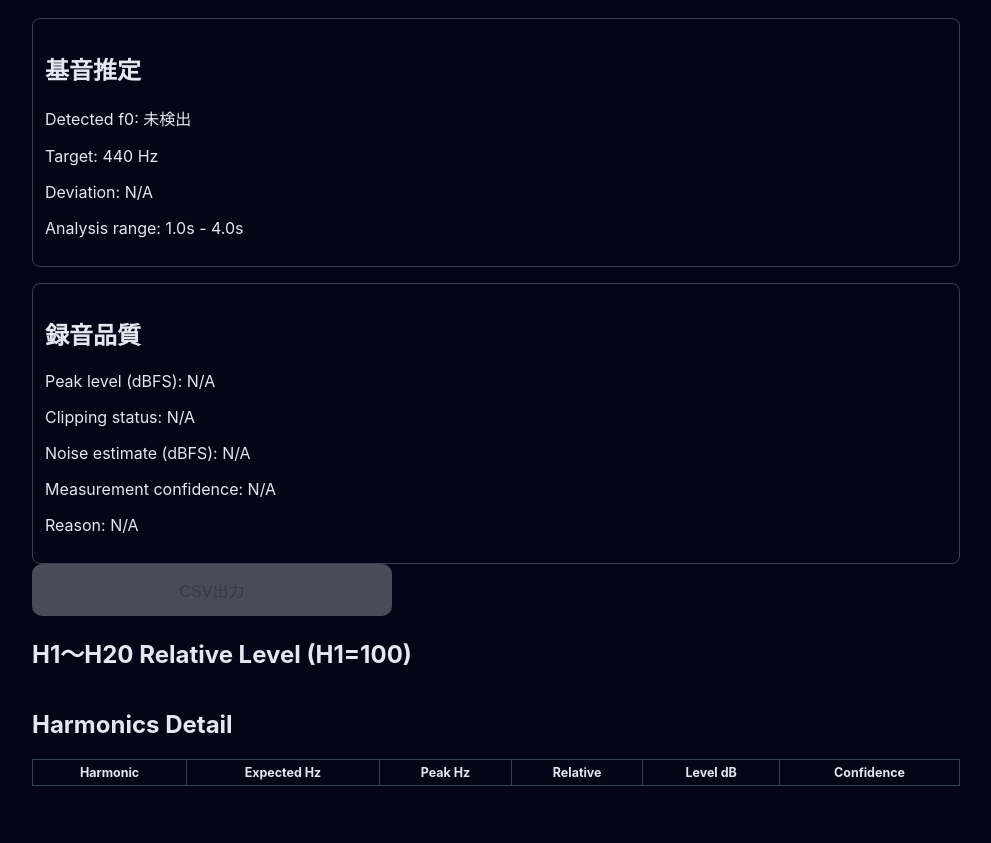
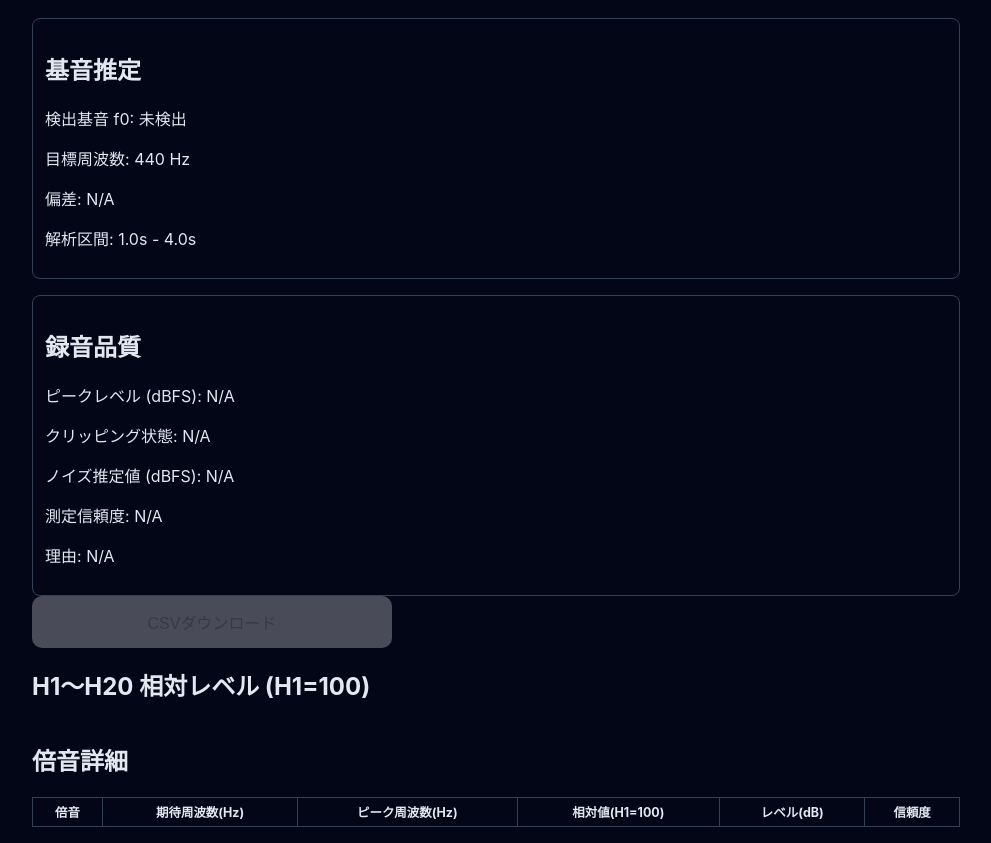
Before and after one commit to HikaVn/Tone_Visualizer, a React (Vite) app: page / in a window 1280 px wide. Shown: the part 1012-1855 px from the top of the page, without its empty margins (144-1135 px from the left). Before the commit the page ends 1814 px from the top, so only its background shows below. Built offline with nearby package versions, Linux system fonts and the light colour scheme.

Commit message:
Localize result labels from English to Japanese

```diff
--- a/src/App.tsx
+++ b/src/App.tsx
@@ -150,7 +150,7 @@ function App() {
   return (
     <main className="app">
       <h1>A4 Harmonic Analyzer</h1>
-      <p className="subtitle">Prototype 1 / Phase 4: 品質評価 + CSV出力</p>
+      <p className="subtitle">Prototype 1 / Phase 4: 品質評価 + CSVダウンロード</p>
       <button className="record-button" type="button" onClick={startRecording} disabled={status === 'recording'}>{status === 'recording' ? `録音中… ${secondsLeft}s` : '録音開始（5秒）'}</button>
       <p className="message">{message}</p>
       <canvas ref={canvasRef} className="wave-canvas" width={900} height={300} aria-label="録音波形キャンバス" />
@@ -160,7 +160,7 @@ function App() {
       <FundamentalResultCard result={fundamental} />
       <RecordingQualityCard quality={quality} />
       {h1Warning ? <p className="warning">{h1Warning}</p> : null}
-      <button type="button" className="record-button" onClick={downloadCsv} disabled={harmonics.length !== 20}>CSV出力</button>
+      <button type="button" className="record-button" onClick={downloadCsv} disabled={harmonics.length !== 20}>CSVダウンロード</button>
       <HarmonicsBarChart data={harmonics} />
       <HarmonicsTable data={harmonics} />
     </main>
--- a/src/components/FundamentalResultCard.tsx
+++ b/src/components/FundamentalResultCard.tsx
@@ -6,10 +6,10 @@ export default function FundamentalResultCard({ result }: Props) {
   return (
     <section className="result-card">
       <h2>基音推定</h2>
-      <p>Detected f0: {result?.detectedF0Hz ? `${result.detectedF0Hz.toFixed(2)} Hz` : '未検出'}</p>
-      <p>Target: {result?.targetFrequencyHz ?? 440} Hz</p>
-      <p>Deviation: {result?.pitchDeviationCent !== null && result?.pitchDeviationCent !== undefined ? `${result.pitchDeviationCent.toFixed(2)} cent` : 'N/A'}</p>
-      <p>Analysis range: {result?.analysisRangeLabel ?? '1.0s - 4.0s'}</p>
+      <p>検出基音 f0: {result?.detectedF0Hz ? `${result.detectedF0Hz.toFixed(2)} Hz` : '未検出'}</p>
+      <p>目標周波数: {result?.targetFrequencyHz ?? 440} Hz</p>
+      <p>偏差: {result?.pitchDeviationCent !== null && result?.pitchDeviationCent !== undefined ? `${result.pitchDeviationCent.toFixed(2)} cent` : 'N/A'}</p>
+      <p>解析区間: {result?.analysisRangeLabel ?? '1.0s - 4.0s'}</p>
     </section>
   );
 }
--- a/src/components/HarmonicsBarChart.tsx
+++ b/src/components/HarmonicsBarChart.tsx
@@ -5,7 +5,7 @@ type Props = { data: HarmonicResult[] };
 export default function HarmonicsBarChart({ data }: Props) {
   return (
     <section>
-      <h2>H1〜H20 Relative Level (H1=100)</h2>
+      <h2>H1〜H20 相対レベル (H1=100)</h2>
       <div className="bar-grid">
         {data.map((h) => {
           const value = h.relativeToH1;
--- a/src/components/HarmonicsTable.tsx
+++ b/src/components/HarmonicsTable.tsx
@@ -5,11 +5,11 @@ type Props = { data: HarmonicResult[] };
 export default function HarmonicsTable({ data }: Props) {
   return (
     <section>
-      <h2>Harmonics Detail</h2>
+      <h2>倍音詳細</h2>
       <div className="table-wrap">
         <table>
           <thead>
-            <tr><th>Harmonic</th><th>Expected Hz</th><th>Peak Hz</th><th>Relative</th><th>Level dB</th><th>Confidence</th></tr>
+            <tr><th>倍音</th><th>期待周波数(Hz)</th><th>ピーク周波数(Hz)</th><th>相対値(H1=100)</th><th>レベル(dB)</th><th>信頼度</th></tr>
           </thead>
           <tbody>
             {data.map((h) => (
--- a/src/components/RecordingQualityCard.tsx
+++ b/src/components/RecordingQualityCard.tsx
@@ -6,11 +6,11 @@ export default function RecordingQualityCard({ quality }: Props) {
   return (
     <section className="result-card">
       <h2>録音品質</h2>
-      <p>Peak level (dBFS): {quality ? quality.peakDbfs.toFixed(2) : 'N/A'}</p>
-      <p>Clipping status: {quality ? (quality.clipping ? 'Detected' : 'Not detected') : 'N/A'}</p>
-      <p>Noise estimate (dBFS): {quality ? quality.noiseEstimateDbfs.toFixed(2) : 'N/A'}</p>
-      <p>Measurement confidence: {quality?.measurementConfidence ?? 'N/A'}</p>
-      <p>Reason: {quality?.confidenceReason ?? 'N/A'}</p>
+      <p>ピークレベル (dBFS): {quality ? quality.peakDbfs.toFixed(2) : 'N/A'}</p>
+      <p>クリッピング状態: {quality ? (quality.clipping ? '検出' : '未検出') : 'N/A'}</p>
+      <p>ノイズ推定値 (dBFS): {quality ? quality.noiseEstimateDbfs.toFixed(2) : 'N/A'}</p>
+      <p>測定信頼度: {quality?.measurementConfidence ?? 'N/A'}</p>
+      <p>理由: {quality?.confidenceReason ?? 'N/A'}</p>
     </section>
   );
 }
--- a/src/components/SpectrumCanvas.tsx
+++ b/src/components/SpectrumCanvas.tsx
@@ -73,7 +73,7 @@ export default function SpectrumCanvas({ data, maxFrequencyHz = 10000, harmonicM
 
   return (
     <section className="spectrum">
-      <h2>平均スペクトル (0–10kHz)</h2>
+      <h2>平均スペクトル（0〜10kHz）</h2>
       <canvas ref={canvasRef} className="spectrum-canvas" width={900} height={300} aria-label="平均スペクトル" />
     </section>
   );
```
